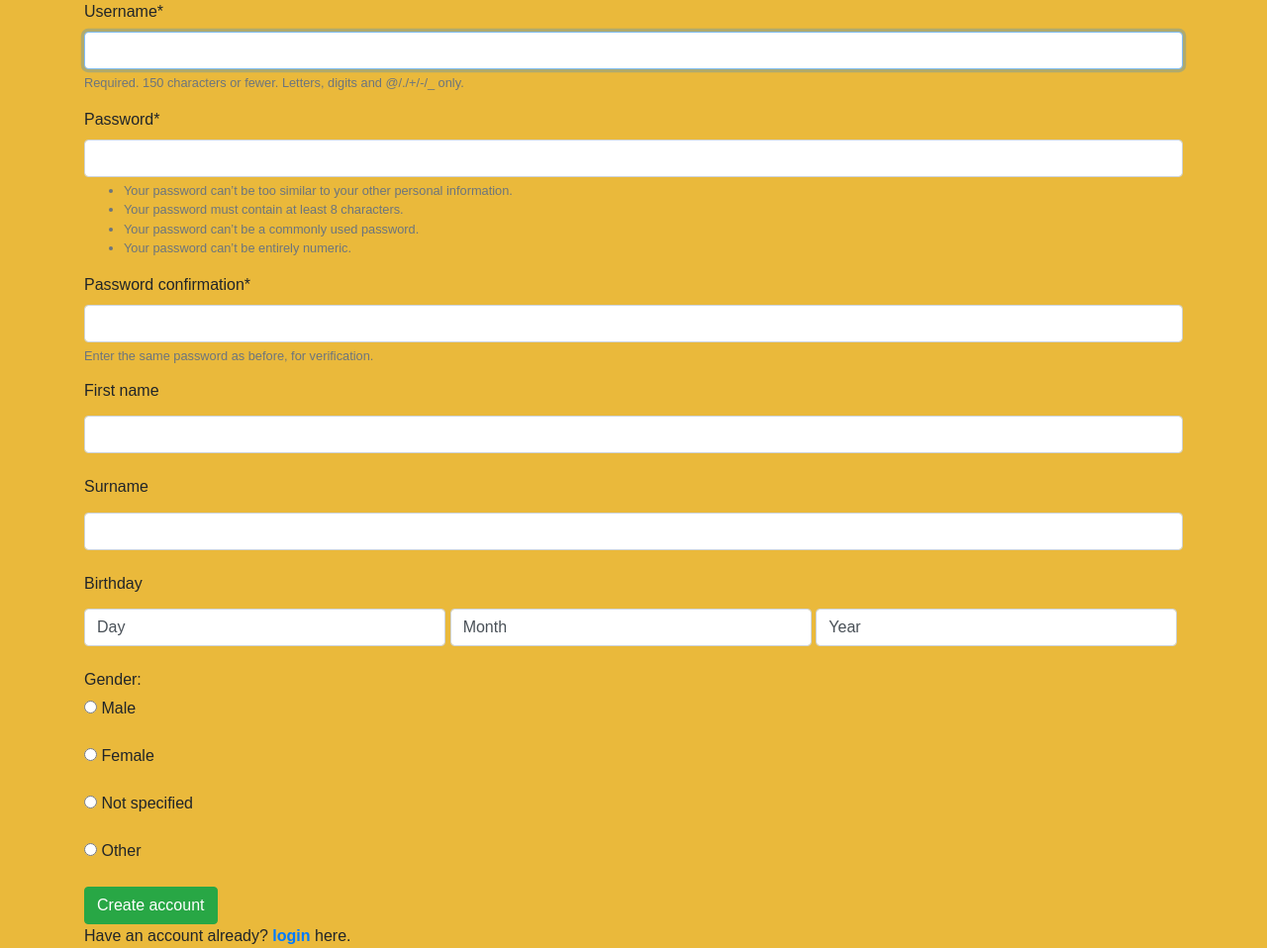
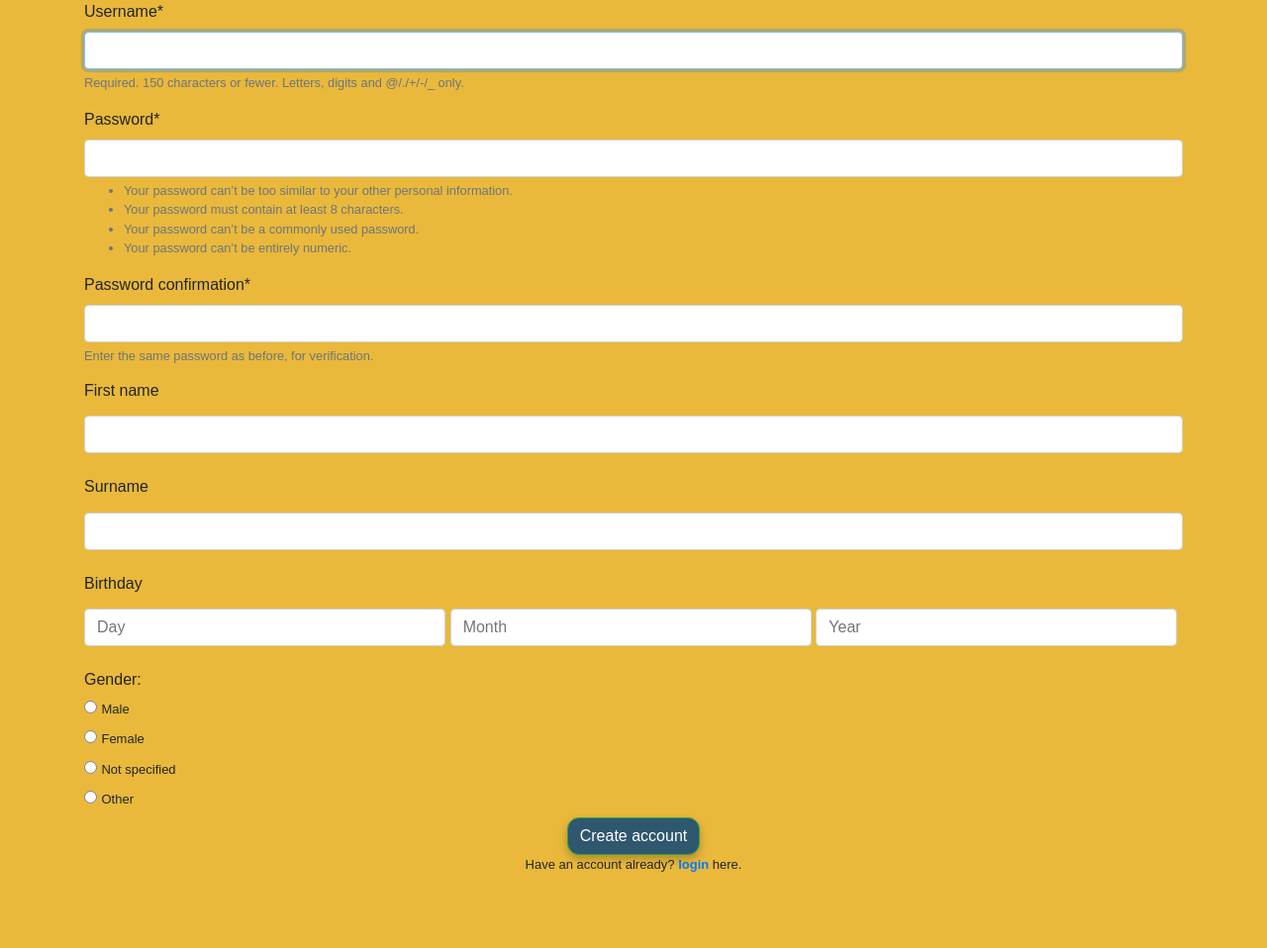
Before and after one commit to PitchapaSaelim/Have-A-Night-Day, a Django app: page /registration/ in a window 1280 px wide. Shown: the whole page at 99% size. After the commit the page ends 881 px from the top, so only its background shows below. Run offline with Django 3.2, Linux system fonts and the light colour scheme; some libraries are stand-ins or nearby versions.

Commit message:
Improve CSS and HTML

```diff
--- a/user/static/user/register.css
+++ b/user/static/user/register.css
@@ -4,8 +4,17 @@ body {
 }
 .container {
     background-color: #EAB93B;
+
 }
-
+ p {
+    font-size: 13px;
+    display: block;
+    margin: 0 auto;
+ }
+ p.end{
+    font-size: 13px;
+    text-align: center;
+ }
 input#fname {
     display: block;
     width: 100%;
--- a/user/templates/register.html
+++ b/user/templates/register.html
@@ -42,6 +42,13 @@
             border-radius: .25rem;
             transition: border-color .15s ease-in-out,box-shadow .15s ease-in-out;
         }
+        .btn-success{
+            background: #2F576E;
+            filter: drop-shadow(0px 4px 4px rgba(0, 0, 0, 0.25));
+            border-radius: 12px;
+            margin: 0 auto;
+            display: block;
+        }
     </style>
     </head>
     {% load crispy_forms_tags %}
@@ -53,22 +60,22 @@
                 {{form|crispy}}
 
                 <h6><label for="fname">First name</label><br></h6>
-                <input type="text" id="fname" name="fname" value=""><br>
+                <input type="text" id="fname" name="fname" value="" required><br>
                 <h6><label for="sname">Surname</label><br></h6>
-                <input type="text" id="lname" name="lname" value=""><br>
+                <input type="text" id="lname" name="lname" value="" required><br>
                 <h6><label for="birth">Birthday</label><br></h6>
-                <input type="text" id="day" name="day" value="Day">
-                <input type="text" id="month" name="month" value="Month">
-                <input type="text" id="year" name="year" value="Year"><br><br>
+                <input type="text" id="day" name="day" value="" placeholder="Day" required>
+                <input type="text" id="month" name="month" value="" placeholder="Month" required>
+                <input type="text" id="year" name="year" value="" placeholder="Year" required><br><br>
 
                 <h6>Gender:<br></h6>
-                <input type="radio" id="male" name="gender" value="male">
+                <input type="radio" id="male" name="gender" value="male" >
                 <label for="male"><p>Male</p></label><br>
-                <input type="radio" id="female" name="gender" value="female">
+                <input type="radio" id="female" name="gender" value="female" >
                 <label for="female"><p>Female</p></label><br>
-                <input type="radio" id="notspec" name="gender" value="notspec">
+                <input type="radio" id="notspec" name="gender" value="notspec" >
                 <label for="notspec"><p>Not specified</p></label><br>
-                <input type="radio" id="other" name="gender" value="other">
+                <input type="radio" id="other" name="gender" value="other" >
                 <label for="other"><p>Other</p></label><br>
 
                 <button class="btn btn-success" type="submit">Create account</button>
@@ -79,7 +86,7 @@
 
             </form>
 
-            Have an account already? <a href="/login" target="blank"><strong>login</strong></a> here.
+            <p class="end"> Have an account already? <a href="/login" target="blank"><strong>login</strong></a> here.</p>
         </div>
 
     {% endblock %}
```
